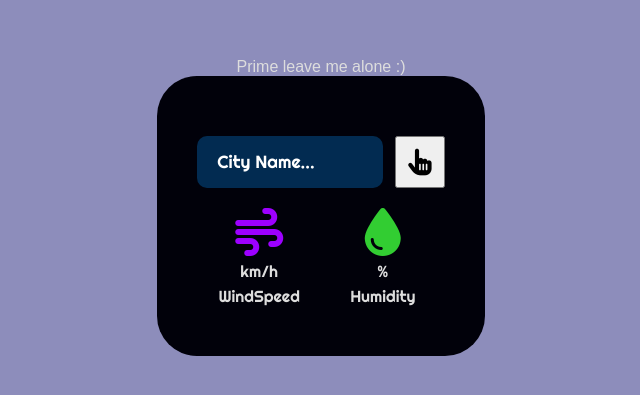
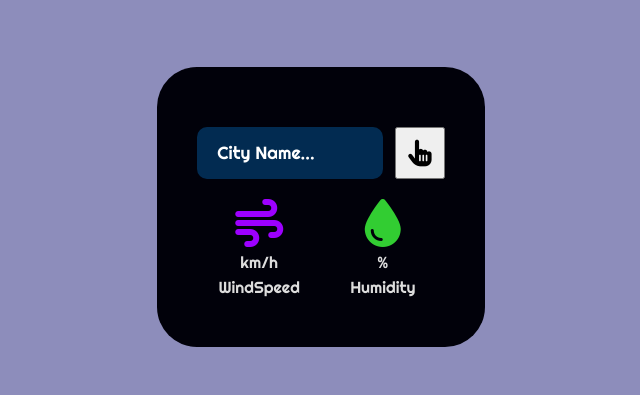
Before and after one commit to Dark-codez/Weather, a React (Create React App) app: page / in a window 1280 px wide. Shown: the part 193-588 px from the top of the page, without its empty margins (319-959 px from the left). Built offline with nearby package versions, Linux system fonts and the light colour scheme; a web font is replaced by a local one.

Commit message:
Update App.js

```diff
--- a/src/App.js
+++ b/src/App.js
@@ -19,7 +19,6 @@ function App() {
   })
   return (
     <>
-      <p>Prime leave me alone :)</p>
       <form onSubmit={(e) => {
         e.preventDefault();
       }}>
```
